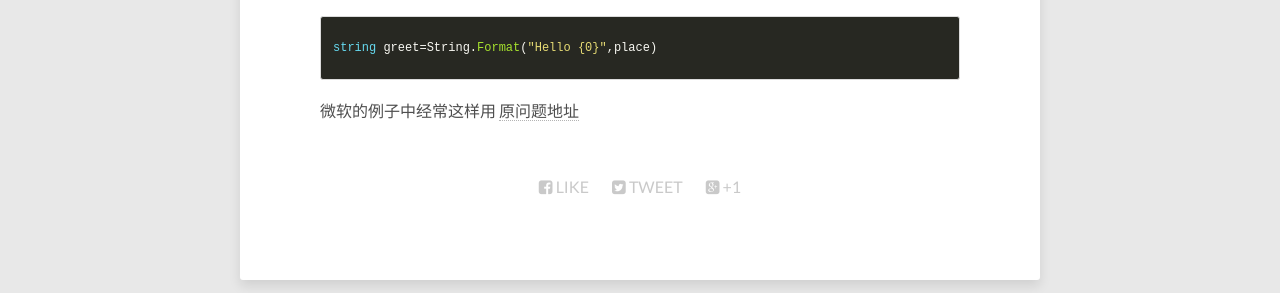
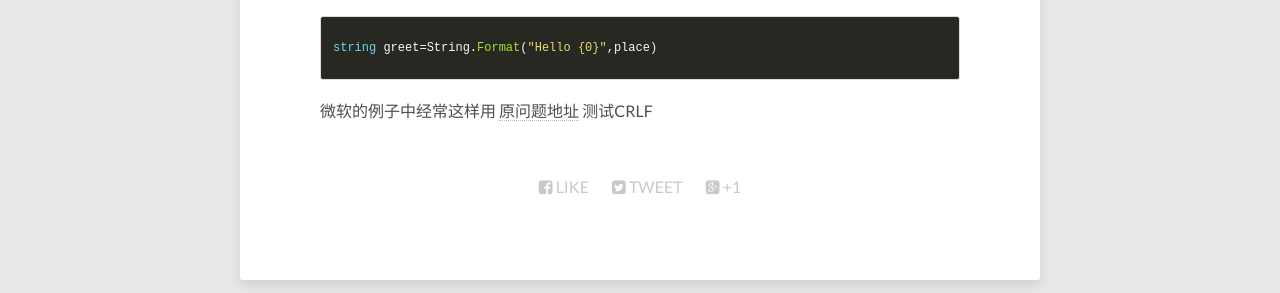
Before and after one commit to Sunzhuokai/sunzhuokai.github.com, a Jekyll site: the page built from _posts/2015-06-07-StackOverflow-Charp常见问题1.markdown, in a window 1280 px wide. Shown: the part 653-946 px from the top of the page. Built offline with Jekyll 4.4.1, drawn with Linux system fonts in a browser that asks for light colours; nearby versions of some CDN libraries; comment, search, counter and statistics services are not loaded.

Commit message:
test crlf

```diff
--- a/_posts/2015-06-07-StackOverflow-Charp常见问题1.markdown
+++ b/_posts/2015-06-07-StackOverflow-Charp常见问题1.markdown
@@ -29,3 +29,4 @@ string greet=String.Format("Hello {0}",place)
 {% endhighlight %}
 微软的例子中经常这样用
  [原问题地址](http://stackoverflow.com/questions/7074/whats-the-difference-between-string-and-String/7077#7077)
+测试CRLF
```
